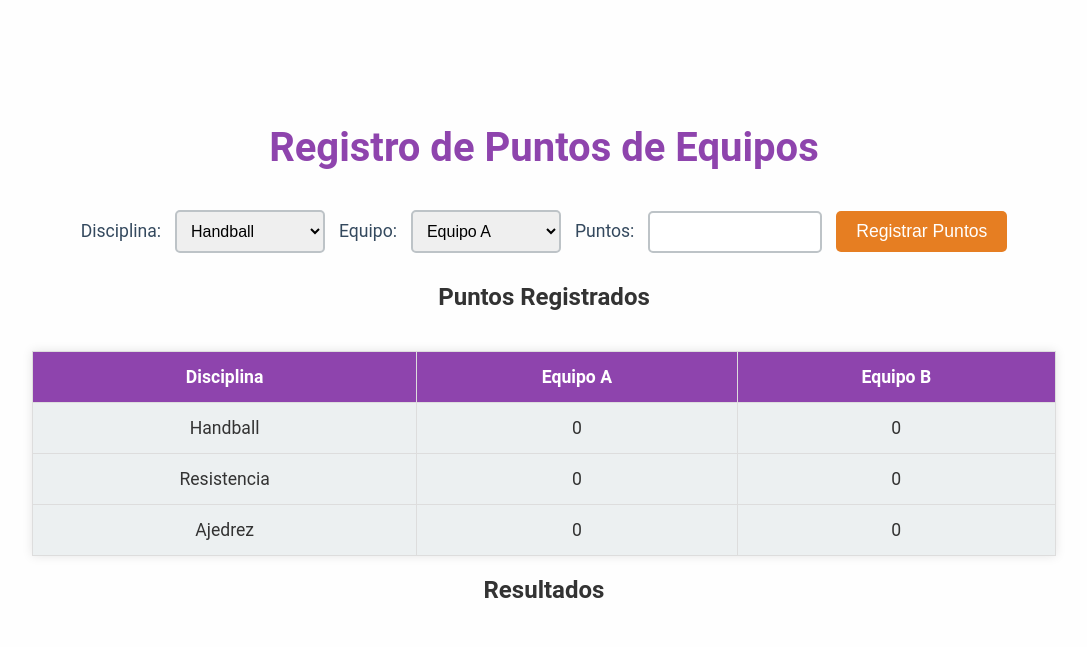
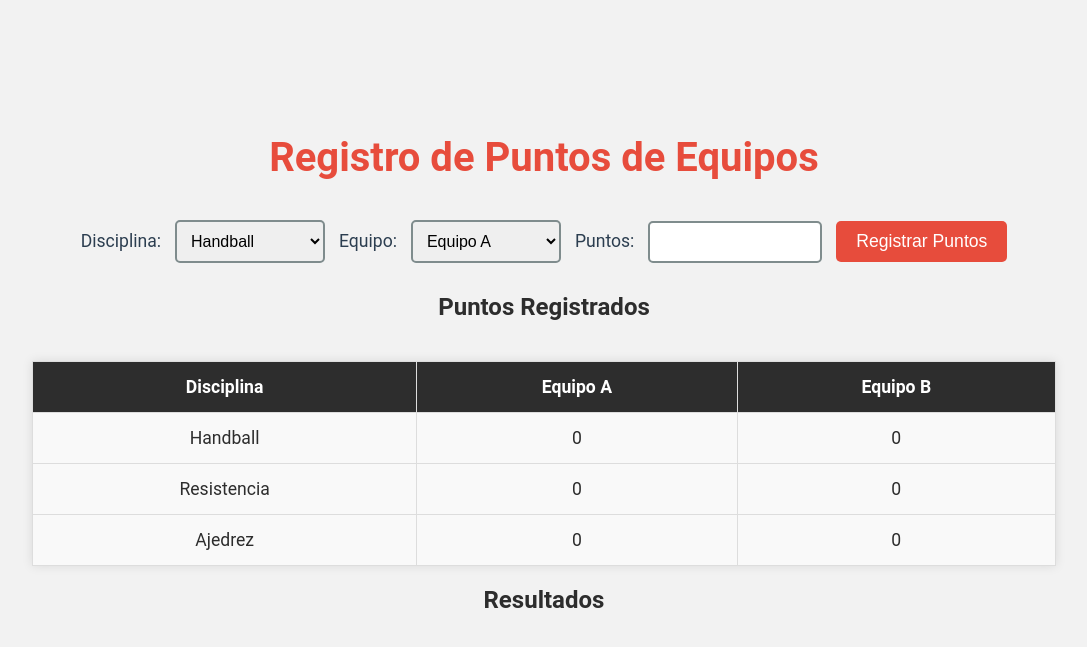
Before and after one commit to ayrton-godoy/01_Ejercicio_de_TypeScript, a plain HTML site: page Ejercicio numero 1 de TypeScript/Index.html in a window 1280 px wide. Shown: the whole page, without its empty margins (96-1183 px from the left). Drawn offline with Linux system fonts and the light colour scheme.

Commit message:
Update Style.css

```diff
--- a/Ejercicio numero 1 de TypeScript/Style.css
+++ b/Ejercicio numero 1 de TypeScript/Style.css
@@ -1,8 +1,7 @@
-
 body {
     font-family: 'Roboto', sans-serif;
-    background-color: #fefefe;
-    color: #333;
+    background-color: #f2f2f2; /* Gris claro */
+    color: #2d2d2d; /* Negro suave */
     margin: 0;
     padding: 0;
     display: flex;
@@ -13,7 +12,7 @@ body {
 }
 
 h1 {
-    color: #8e44ad;
+    color: #e74c3c; /* Rojo */
     font-size: 2.5rem;
     margin-bottom: 20px;
     text-align: center;
@@ -21,13 +20,13 @@ h1 {
 
 label {
     font-size: 1.1rem;
-    color: #34495e;
+    color: #2c3e50; /* Negro oscuro */
 }
 
 select, input {
     padding: 10px;
     margin: 10px;
-    border: 2px solid #bdc3c7;
+    border: 2px solid #7f8c8d; /* Gris */
     border-radius: 5px;
     font-size: 1rem;
     width: 150px;
@@ -35,12 +34,12 @@ select, input {
 }
 
 select:focus, input:focus {
-    border-color: #e67e22;
+    border-color: #e74c3c; /* Rojo */
     outline: none;
 }
 
 button {
-    background-color: #e67e22;
+    background-color: #e74c3c; /* Rojo */
     color: white;
     border: none;
     padding: 10px 20px;
@@ -52,7 +51,7 @@ button {
 }
 
 button:hover {
-    background-color: #d35400;
+    background-color: #c0392b; /* Rojo oscuro */
 }
 
 table {
@@ -60,7 +59,7 @@ table {
     margin-top: 20px;
     border-collapse: collapse;
     box-shadow: 0px 0px 10px rgba(0, 0, 0, 0.1);
-    background-color: white;
+    background-color: #ffffff; /* Blanco */
 }
 
 th, td {
@@ -71,29 +70,24 @@ th, td {
 }
 
 th {
-    background-color: #8e44ad;
+    background-color: #2d2d2d; /* Negro */
     color: white;
 }
 
 td {
-    background-color: #ecf0f1;
+    background-color: #f9f9f9; /* Gris claro */
 }
 
 p {
     font-size: 1.2rem;
-    color: #2980b9;
+    color: #e74c3c; /* Rojo */
     margin-top: 10px;
 }
 
-#totalPoints, #highestDiscipline {
-    margin-top: 20px;
-    font-weight: bold;
-}
-
 #totalPoints {
-    color: #e74c3c;
+    color: #e74c3c; /* Rojo */
 }
 
 #highestDiscipline {
-    color: #8e44ad;
+    color: #2d2d2d; /* Negro */
 }
```
